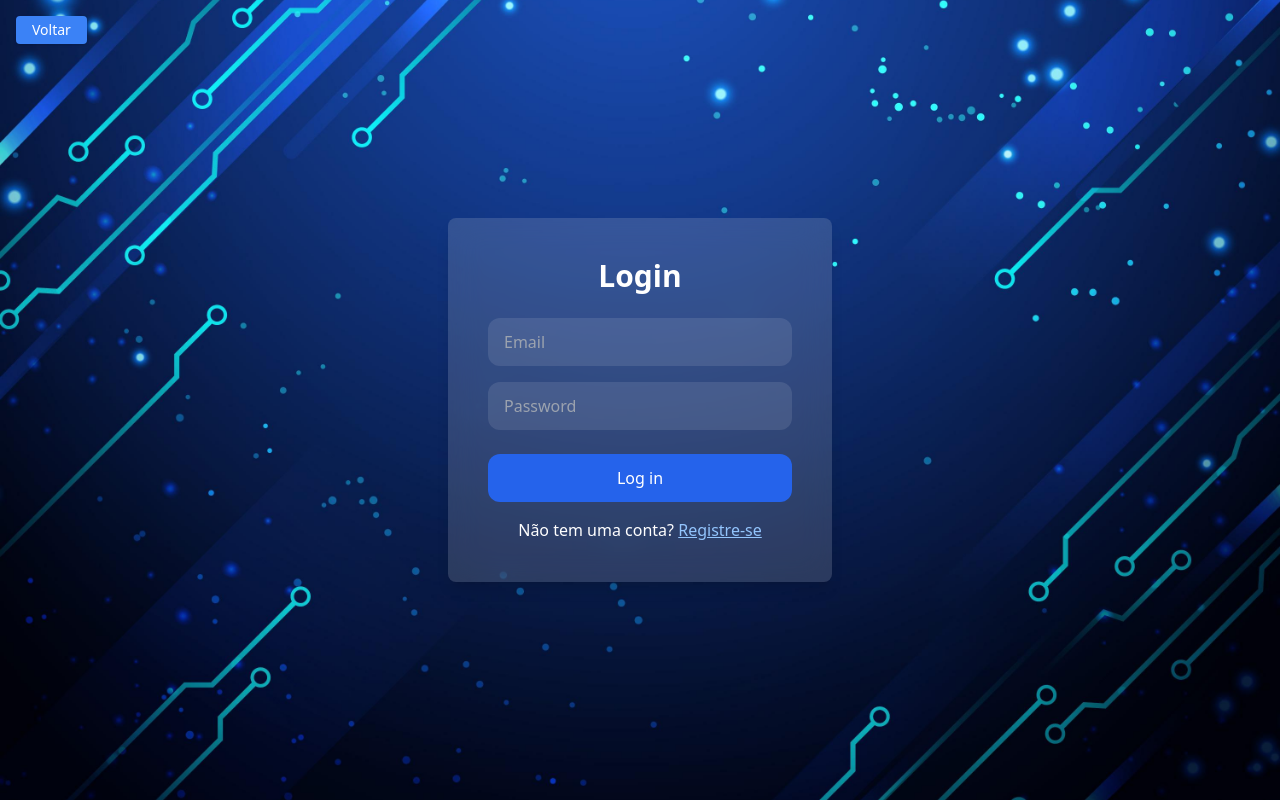
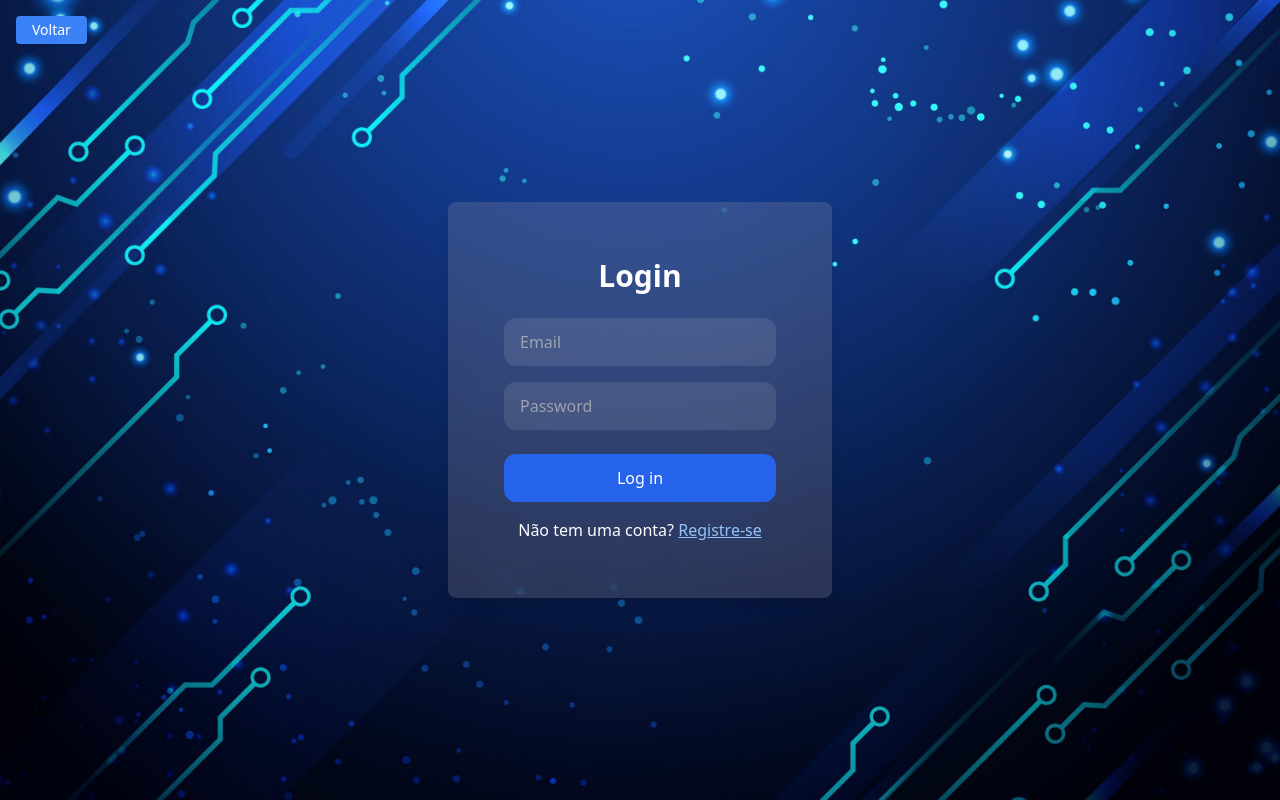
Before and after one commit to odeni3/poli-egs-frontend-equipe4, a React (Vite) app: page /logintest in a window 1280 px wide. Built offline with nearby package versions, Linux system fonts and the light colour scheme.

Commit message:
fazendo alterações na página de login

```diff
--- a/src/pages/LoginTest.tsx
+++ b/src/pages/LoginTest.tsx
@@ -30,9 +30,9 @@ const LoginTest = () => {
       </button>
 
       <div
-        className="p-10 rounded-lg shadow-lg w-96"
+        className="p-14 rounded-lg shadow-lg w-96"
         style={{
-          backgroundColor: 'rgba(255, 255, 255, 0.15)',
+          backgroundColor: 'rgba(187, 170, 170, 0.205)',
           backdropFilter: 'blur(15px)',
         }}
       >
```
